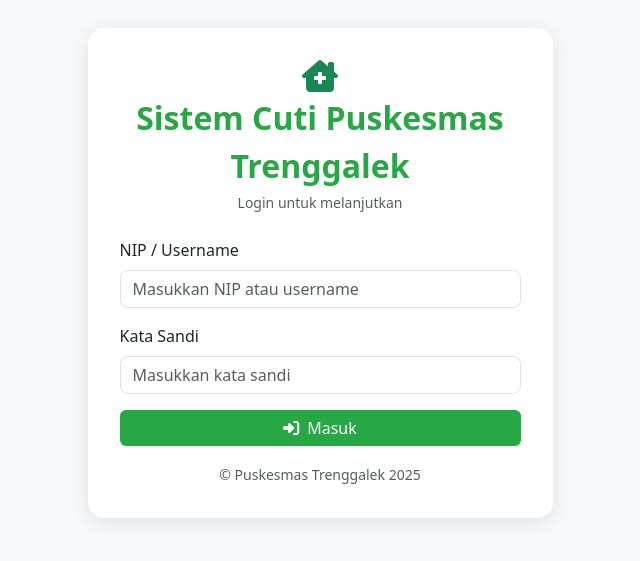
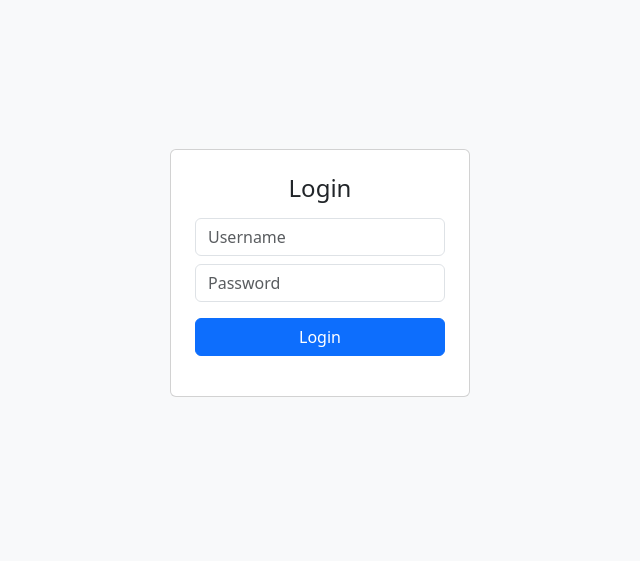
Before and after one commit to PKMTRENGGALEK/cuti_pegawai, a plain HTML site: page index.html in a window 1280 px wide. Shown: the part 127-688 px from the top of the page, without its empty margins (320-960 px from the left). Drawn offline with nearby package versions, Linux system fonts and the light colour scheme; some packages are replaced by stand-ins of ours; a script that the page names is missing.

Commit message:
Update index.html

```diff
--- a/index.html
+++ b/index.html
@@ -1,11 +1,17 @@
-<!DOCTYPE html>
+<!-- <!DOCTYPE html>
 <html lang="id">
   <head>
     <meta charset="UTF-8" />
-  <meta name="viewport" content="width=device-width, initial-scale=1.0"/>
+    <meta name="viewport" content="width=device-width, initial-scale=1.0" />
     <title>Login - Sistem Cuti Puskesmas Trenggalek</title>
-  <link href="https://cdn.jsdelivr.net/npm/bootstrap@5.3.3/dist/css/bootstrap.min.css" rel="stylesheet">
-  <link href="https://cdnjs.cloudflare.com/ajax/libs/font-awesome/6.5.0/css/all.min.css" rel="stylesheet">
+    <link
+      href="https://cdn.jsdelivr.net/npm/bootstrap@5.3.3/dist/css/bootstrap.min.css"
+      rel="stylesheet"
+    />
+    <link
+      href="https://cdnjs.cloudflare.com/ajax/libs/font-awesome/6.5.0/css/all.min.css"
+      rel="stylesheet"
+    />
     <script src="https://cdn.jsdelivr.net/npm/sweetalert2@11"></script>
     <style>
       body {
@@ -22,7 +28,7 @@
       .card {
         border: none;
         border-radius: 1rem;
-      box-shadow: 0 4px 20px rgba(0,0,0,0.1);
+        box-shadow: 0 4px 20px rgba(0, 0, 0, 0.1);
       }
 
       .card-body {
@@ -50,7 +56,6 @@
     </style>
   </head>
   <body>
-
     <div class="container login-container">
       <div class="col-md-5">
         <div class="card bg-white">
@@ -63,11 +68,23 @@
             <form id="loginForm">
               <div class="mb-3 text-start">
                 <label for="username" class="form-label">NIP / Username</label>
-            <input type="text" class="form-control" id="username" placeholder="Masukkan NIP atau username" required>
+                <input
+                  type="text"
+                  class="form-control"
+                  id="username"
+                  placeholder="Masukkan NIP atau username"
+                  required
+                />
               </div>
               <div class="mb-3 text-start">
                 <label for="password" class="form-label">Kata Sandi</label>
-            <input type="password" class="form-control" id="password" placeholder="Masukkan kata sandi" required>
+                <input
+                  type="password"
+                  class="form-control"
+                  id="password"
+                  placeholder="Masukkan kata sandi"
+                  required
+                />
               </div>
               <div class="d-grid">
                 <button type="submit" class="btn btn-primary">
@@ -84,44 +101,110 @@
     </div>
 
     <script>
-  // Validasi login form dengan SweetAlert2
-  document.getElementById("loginForm").addEventListener("submit", function(e) {
-    e.preventDefault();
+      const formData = new URLSearchParams();
+      formData.append("action", "login");
+      formData.append("username", "19821012012001");
+      formData.append("password", "37454e80f8af6e158d6804bf7b079c0f99aae7");
 
+      fetch(
+        "https://script.google.com/macros/s/AKfycbwak6WzkW9DbHFNCkPnldciEYHXcLo-iPagCq4Vp8yUGCzX5IjOlxAc3-2m8CC5nyOH/exec",
+        {
+          method: "POST",
+          headers: {
+            "Content-Type": "application/x-www-form-urlencoded",
+          },
+          body: new URLSearchParams({
+            action: "login",
+            username: "19821012012001",
+            password: "37454e80f8af6e158d6804bf7b079c0f99aae7",
+          }).toString(),
+        }
+      )
+        .then((response) => response.json())
+        .then((data) => console.log(data))
+        .catch((error) => console.error("Fetch error:", error));
+    </script>
+  </body>
+</html> -->
+
+<!DOCTYPE html>
+<html lang="id">
+  <head>
+    <meta charset="UTF-8" />
+    <title>Login</title>
+    <link
+      href="https://cdn.jsdelivr.net/npm/bootstrap@5.3.0/dist/css/bootstrap.min.css"
+      rel="stylesheet"
+    />
+    <script src="https://cdn.jsdelivr.net/npm/bootstrap@5.3.0/dist/js/bootstrap.bundle.min.js"></script>
+    <script src="https://cdnjs.cloudflare.com/ajax/libs/jsSHA/2.4.2/sha1.js"></script>
+  </head>
+
+  <body
+    class="bg-light d-flex justify-content-center align-items-center vh-100"
+  >
+    <div class="card p-4" style="width: 300px">
+      <h4 class="text-center mb-3">Login</h4>
+      <input
+        type="text"
+        id="username"
+        class="form-control mb-2"
+        placeholder="Username"
+      />
+      <input
+        type="password"
+        id="password"
+        class="form-control mb-3"
+        placeholder="Password"
+      />
+      <button onclick="login()" class="btn btn-primary w-100">Login</button>
+      <div id="msg" class="text-center mt-3 text-danger"></div>
+    </div>
+
+    <script>
+      function login() {
         const username = document.getElementById("username").value.trim();
-    const password = document.getElementById("password").value.trim();
+        const password = document.getElementById("password").value;
 
         if (!username || !password) {
-      Swal.fire({
-        icon: 'warning',
-        title: 'Input Belum Lengkap',
-        text: 'Silakan isi username dan password terlebih dahulu!',
-        confirmButtonColor: '#28a745'
-      });
+          document.getElementById("msg").innerText =
+            "Isi username dan password!";
           return;
         }
 
-    // Cek login (simulasi)
-    if (username === "admin" && password === "admin123") {
-      Swal.fire({
-        icon: 'success',
-        title: 'Berhasil Login',
-        text: 'Selamat datang, admin!',
-        confirmButtonColor: '#28a745'
-      }).then(() => {
+        const shaObj = new jsSHA("SHA-1", "TEXT");
+        shaObj.update(password);
+        const hashedPassword = shaObj.getHash("HEX");
+
+        fetch(
+          "https://script.google.com/macros/s/AKfycbzbBZWkGYr4-lfepE7fwbDqNXxt0jfF3Xjl09KBFkT6j1yKIgQcTwbFN7vWZi_ZISFQ/exec",
+          {
+            method: "POST",
+            body: new URLSearchParams({
+              username: username,
+              password: hashedPassword,
+            }),
+          }
+        )
+          .then((res) => res.json())
+          .then((data) => {
+            if (data.status === "success") {
+              document.getElementById("msg").innerHTML =
+                "<span class='text-success'>Login berhasil sebagai " +
+                data.role +
+                "</span>";
+              // Misal redirect:
               window.location.href = "home.html";
-      });
             } else {
-      Swal.fire({
-        icon: 'error',
-        title: 'Login Gagal',
-        text: 'Username atau password salah!',
-        confirmButtonColor: '#dc3545'
+              document.getElementById("msg").innerText =
+                "Username atau password salah.";
+            }
+          })
+          .catch((error) => {
+            document.getElementById("msg").innerText = "Terjadi kesalahan.";
+            console.error(error);
           });
       }
-  });
     </script>
-
-
   </body>
 </html>
```
Lines whose indentation alone changed are shown as unchanged.
